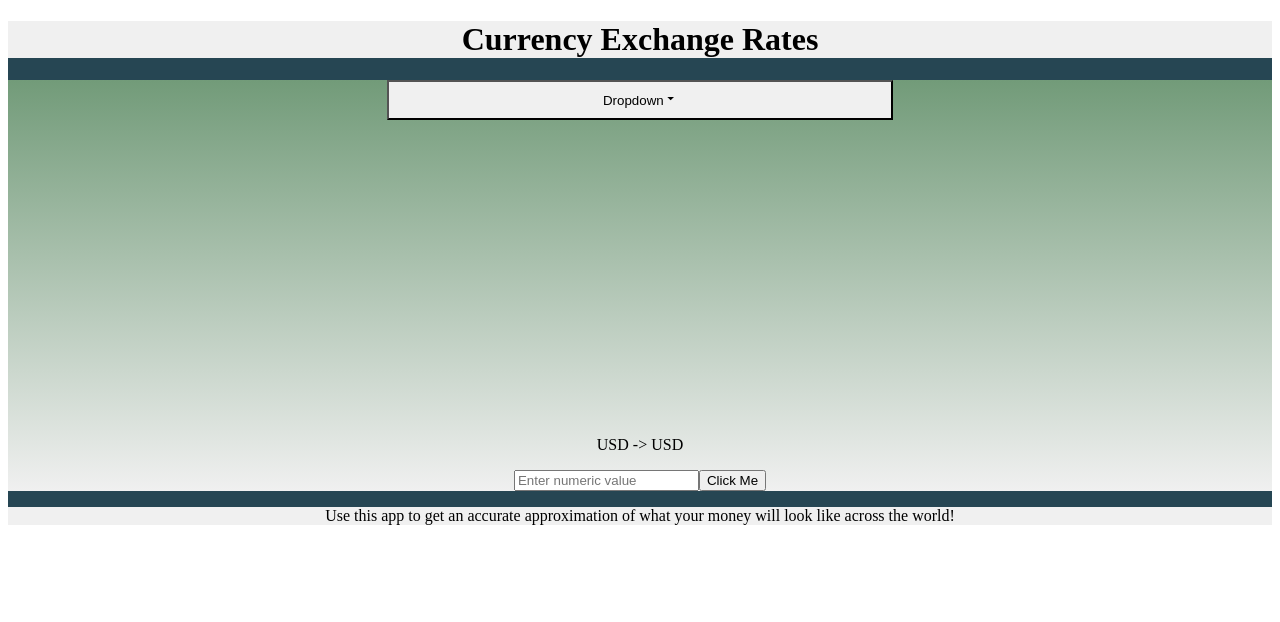
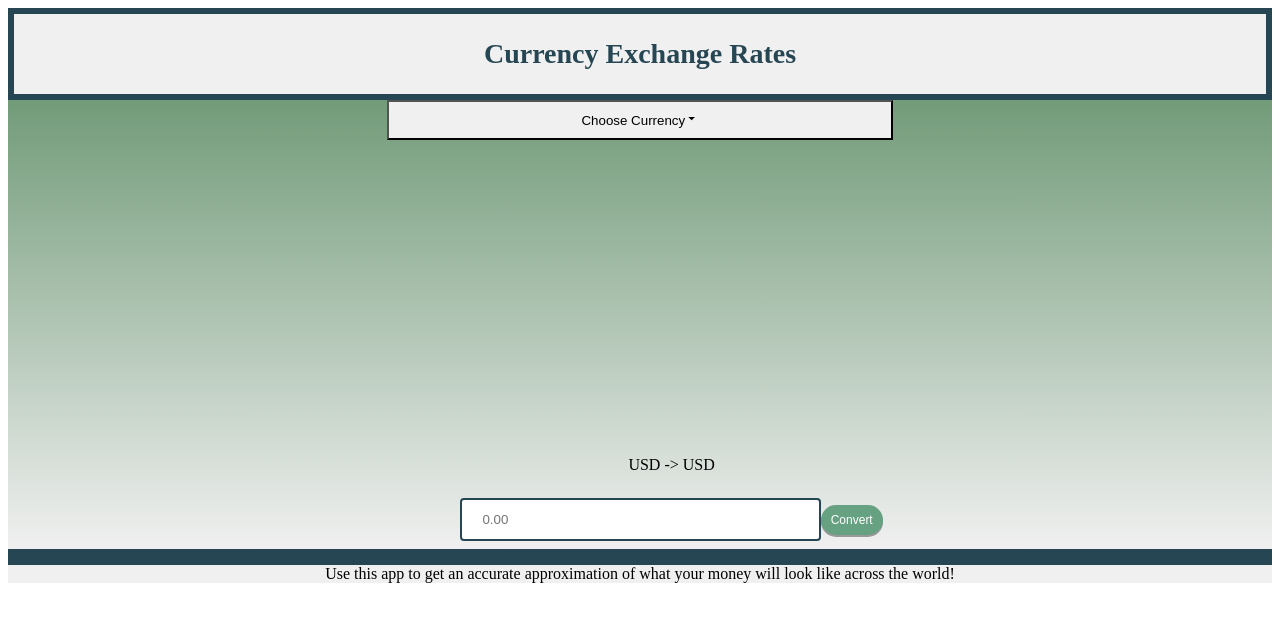
Before and after one commit to owenm-26/currency-exchange-rater, a React (Create React App) app in the folder currency-exchange/: page / in a window 1280 px wide. Shown: the top 622 px of the page. Built offline with nearby package versions, Linux system fonts and the light colour scheme.

Commit message:
styling checkpoint #2

```diff
--- a/currency-exchange/src/App.css
+++ b/currency-exchange/src/App.css
@@ -5,7 +5,12 @@
 }
 
 .header {
+  padding: 5px;
+  text-align: center;
+  font-size: 14px;
+  color: #264653;
   background-color: #f0f0f0;
+  border: 6px solid #264653;
 }
 
 .footer {
@@ -19,10 +24,38 @@
 
 .input-box{
   padding-top: 300px;
+  margin-left: 5%;
 
 }
 
-/* .userInput{
-  border-color: green;
-  border-width: 3px;
-} */
+.userInput{
+  width: 30%;
+  padding: 12px 20px;
+  margin: 8px 0;
+  box-sizing: border-box;
+  border: 2px solid #264653;
+  border-radius: 4px;
+}
+
+.convert-button {
+  display: inline-block;
+  padding: 8px 10px;
+  font-size: 12px;
+  cursor: pointer;
+  text-align: center;
+  text-decoration: none;
+  outline: none;
+  color: #fff;
+  background-color: #66A182;
+  border: none;
+  border-radius: 15px;
+  box-shadow: 0 2px #999;
+}
+
+.convert-button:hover {background-color: #3e8e41}
+
+.convert-button:active {
+  background-color: #3e8e41;
+  box-shadow: 0 4px #666;
+  transform: translateY(4px);
+}
--- a/currency-exchange/src/components/DropdownMenu.js
+++ b/currency-exchange/src/components/DropdownMenu.js
@@ -20,7 +20,7 @@ function DropdownMenu({onSelect}) {
   return (
     <div className="wrapper">
         <div className="dropdown">
-            <button className="button" onClick={changeOpen}>Dropdown
+            <button className="button" onClick={changeOpen}>Choose Currency
             { !isOpen ? (<IoMdArrowDropdown/> ) : (<IoMdArrowDropup/>)}
             </button>
             {isOpen && (
--- a/currency-exchange/src/components/Exchanger.js
+++ b/currency-exchange/src/components/Exchanger.js
@@ -34,12 +34,12 @@ function Exchanger(selectedValue) {
     <div className='input-box'>
         <label>
         <p>USD -&gt; {selectedValue.selectedValue}</p>
-        <input type="number" placeholder="Enter numeric value" id="userInput" />
+        <input type="number" placeholder="0.00" id="userInput" className='userInput'/>
       </label>
       <button
       onClick={() => {
-        saveValue(); handleConversion();}}
-    >Click Me</button>
+        saveValue(); handleConversion();}} className='convert-button'
+    >Convert</button>
     {activated &&
       <div className='convertedValue'>
         <h1>result: {conversion * currencyAmount}</h1> {/* if the user has ever converted something, show  conversion */}
```
